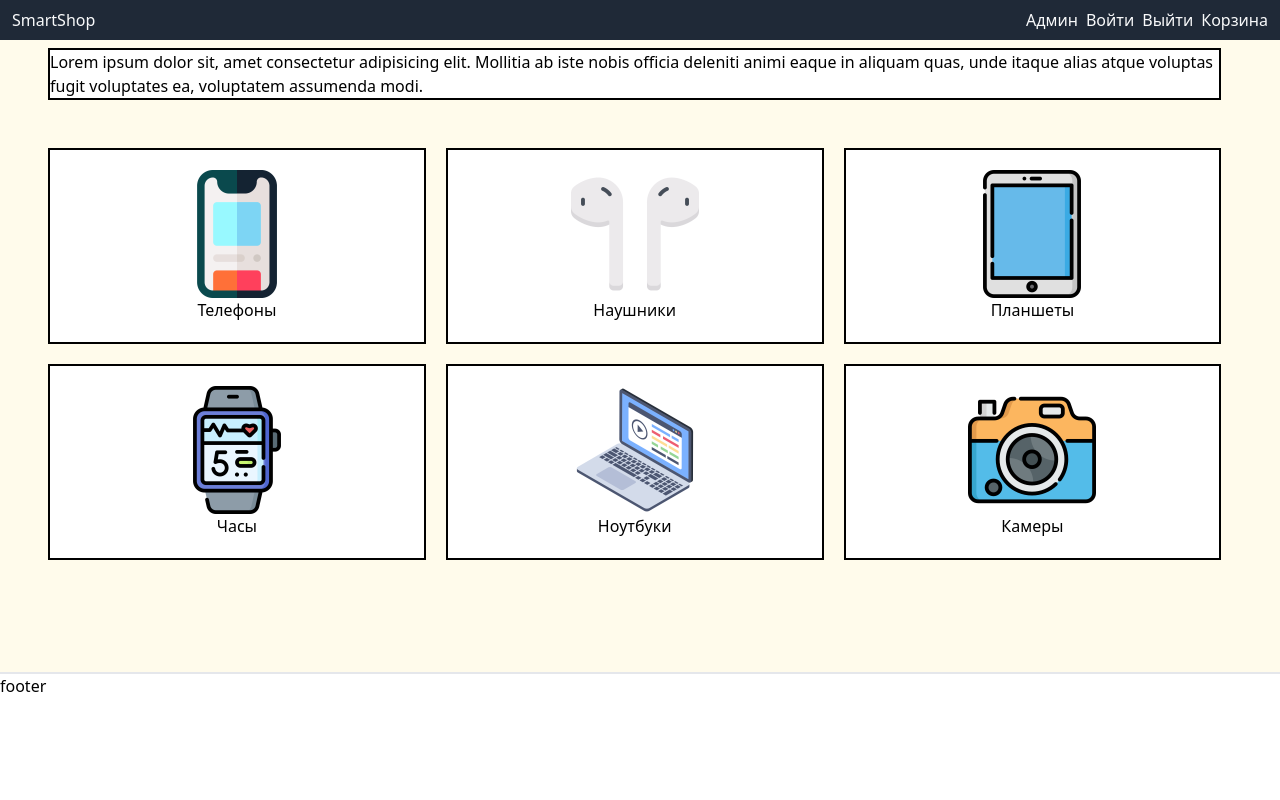
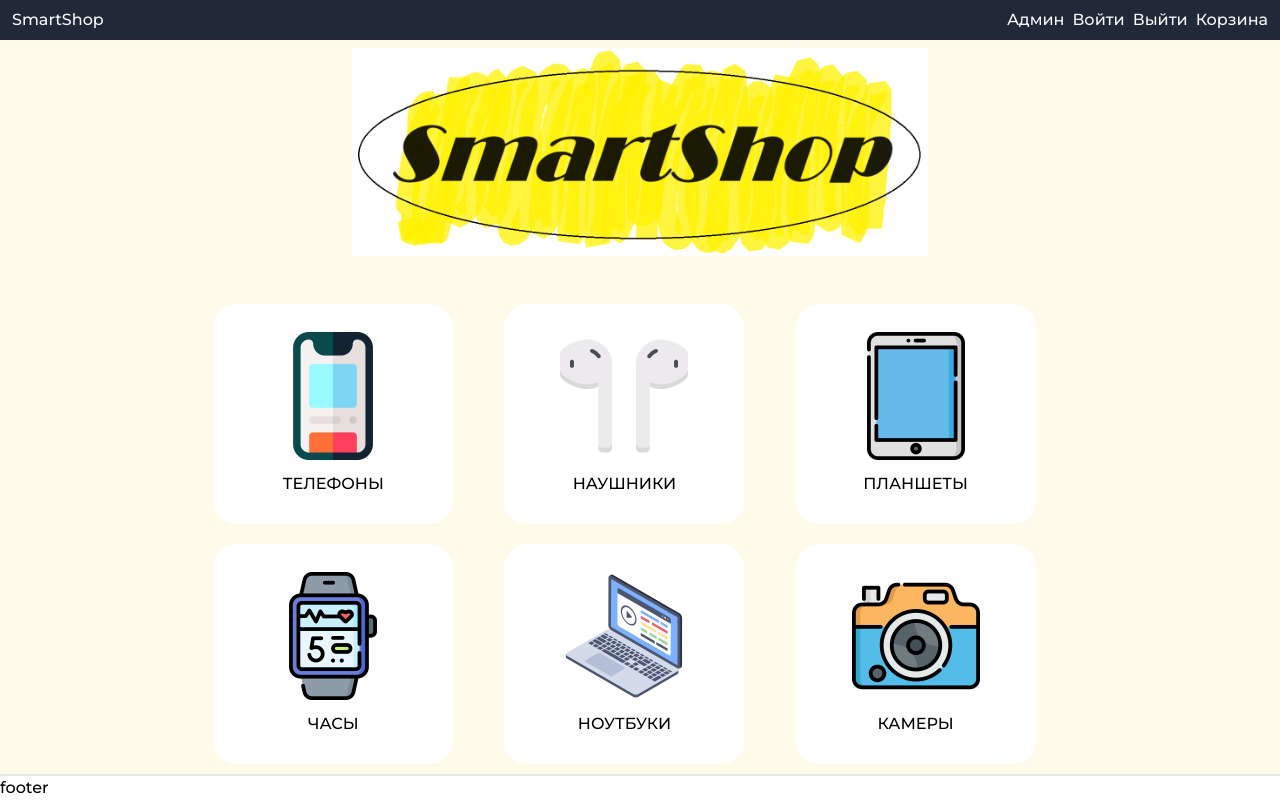
Before and after one commit to f-kurdan/SmartShop, a Next.js app in the folder online-store/client/: page / in a window 1280 px wide. Built offline with nearby package versions, Linux system fonts and the light colour scheme.

Commit message:
Add banner to main page

```diff
--- a/online-store/client/src/app/globals.css
+++ b/online-store/client/src/app/globals.css
@@ -1,3 +1,7 @@
 @tailwind base;
 @tailwind components;
 @tailwind utilities;
+
+body {
+    font-family: 'Montserrat', 'Rubik', sans-serif;
+}
--- a/online-store/client/src/app/layout.tsx
+++ b/online-store/client/src/app/layout.tsx
@@ -14,8 +14,10 @@ export default function RootLayout({
       <head>
         <title>SmartShop</title>
         <meta name="description" content={"Магазин смартфонов, планшетов, ноутбуков b других гаджетов"} />
+        <link href="https://fonts.googleapis.com/css2?family=Rubik&display=swap" rel="stylesheet"></link>
+        <link href="https://fonts.googleapis.com/css2?family=Montserrat:wght@500&display=swap" rel="stylesheet"></link>
       </head>
-      <body className='bg-amber-50 fon'>
+      <body className='bg-amber-50'>
         <main>
         <Navbar />
           {children}
--- a/online-store/client/src/app/page.tsx
+++ b/online-store/client/src/app/page.tsx
@@ -4,7 +4,7 @@ import Image from 'next/image'
 
 export default function Home() {
   return (
-    <div>
+    <div className='flex flex-col justify-center items-center'>
       <Banner />
       <Categories />
     </div>
--- a/online-store/client/src/components/banner.tsx
+++ b/online-store/client/src/components/banner.tsx
@@ -2,7 +2,9 @@ import React from 'react'
 
 const Banner = () => {
   return (
-    <div className='bg-white relative mt-12 w-11/12 mx-12 border-2 border-solid border-black'> Lorem ipsum dolor sit, amet consectetur adipisicing elit. Mollitia ab iste nobis officia deleniti animi eaque in aliquam quas, unde itaque alias atque voluptas fugit voluptates ea, voluptatem assumenda modi.</div>
+    <div className='bg-white relative mt-12 bg-transparent rounded-s-3xl'>
+    <img className=' h-52 bg-transparent'  src="banner.png" alt="banner" />
+    </div>
   )
 }
 
--- a/online-store/client/src/components/categories.tsx
+++ b/online-store/client/src/components/categories.tsx
@@ -1,21 +1,21 @@
 import React from 'react'
 
 const categories = [
-  { name: "Телефоны", src: "phone.png" },
-  { name: "Наушники", src: "headphone.png" },
-  { name: "Планшеты", src: "tablet.png" },
-  { name: "Часы", src: "watch.png" },
-  { name: "Ноутбуки", src: "laptop.png" },
-  { name: "Камеры", src: "camera.png" },
+  { name: "ТЕЛЕФОНЫ", src: "phone.png" },
+  { name: "НАУШНИКИ", src: "headphone.png" },
+  { name: "ПЛАНШЕТЫ", src: "tablet.png" },
+  { name: "ЧАСЫ", src: "watch.png" },
+  { name: "НОУТБУКИ", src: "laptop.png" },
+  { name: "КАМЕРЫ", src: "camera.png" },
 ]
 
 const Categories = () => {
   return (
-    <div className='grid grid-cols-3 gap-5 w-11/12 mx-12 mt-12 relative '>
+    <div className='grid grid-cols-3 gap-5 w-4/6 mt-12 relative '>
       {categories.map((cat, index) => (
-        <div key={index} className='flex flex-col justify-center items-center p-5 bg-white border-2 border-solid border-black min-w-fit' >
+        <div key={index} className='w-60 flex flex-col justify-center items-center p-7 bg-white  min-w-fit rounded-3xl' >
           <img className='w-32 h-32'  src={cat.src} alt="category" />
-          <div >{cat.name}</div>
+          <div className='mt-3 text-base text-center' >{cat.name}</div>
         </div>
       ))}
     </div>
--- a/online-store/client/src/components/footer.tsx
+++ b/online-store/client/src/components/footer.tsx
@@ -2,7 +2,7 @@ import React from 'react'
 
 const Footer = () => {
   return (
-    <div className='absolute bg-white bottom-0 w-full h-32 border-t-2'>footer</div>
+    <div className='absolute bg-white bottom-0 w-full h-auto border-t-2'>footer</div>
   )
 }
 
```
Also changed, not shown: online-store/client/public/banner.png (added).
